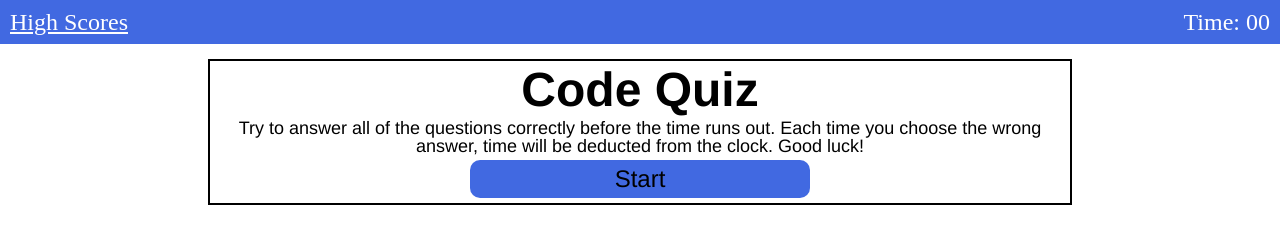
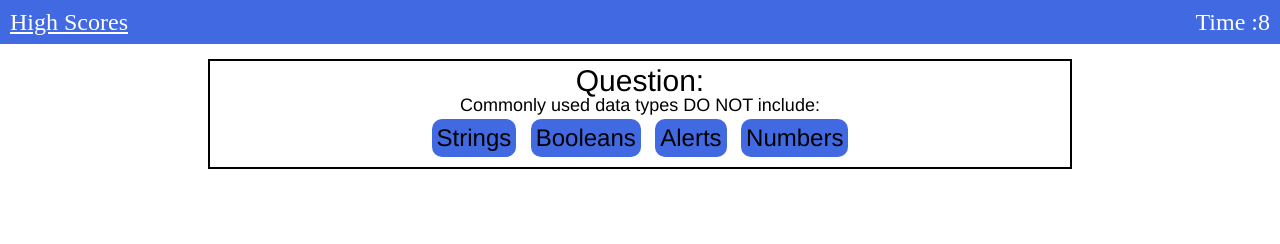
Before and after one commit to RicAdbur/code-quiz, a plain HTML site: page index.html in a window 1280 px wide. Both pictures are taken after a click on the button "Start". Drawn offline with Linux system fonts and the light colour scheme.

Commit message:
event listeners, choice selections, more variables

```diff
--- a/assets/scripts.js
+++ b/assets/scripts.js
@@ -2,16 +2,13 @@
 var highScoreLink = document.getElementById("high-score-link");
 var timer = document.getElementById("timer");
 var startButton = document.getElementById("start-button");
-var choiceButton1 = document.getElementById("choice1")
-var choiceButton2 = document.getElementById("choice2")
-var choiceButton3 = document.getElementById("choice3")
-var choiceButton4 = document.getElementById("choice4")
-var choiceButtons = []
+var choiceButtons = document.querySelectorAll("#user-choices button")
 var scoreDisplay = document.getElementById("score-display");
 var inputInitials = document.getElementById("initials");
 var submitButton = document.getElementById("submit-score-button");
 var feedbackSpan = document.getElementById("feedback")
 var returnButton = document.getElementById("return-button")
+var questionSpan = document.getElementById("question-span")
 
 
 // Defining other global variables
@@ -19,33 +16,34 @@ var time = 10;
 var score = 0;
 var initials = "";
 var completedTime
+var questionIndex = 0;
 
 
 
 // Each question will be stored as an object inside an array
 var questions = [
     {
-        question: "Commonly used data types DO NOT include:",
+        text: "Commonly used data types DO NOT include:",
         choices: ["Strings", "Booleans", "Alerts", "Numbers"],
         answer: "Alerts"
     },
     {
-        question: "The condition in an if / else statement is enclosed within ____.",
+        text: "The condition in an if / else statement is enclosed within ____.",
         choices: ["quotes", "curly brackets", "parentheses", "square brackets"],
         answer: "parentheses"
     },
     {
-        question: "Arrays in Javascript can be used to store ____.",
+        text: "Arrays in Javascript can be used to store ____.",
         choices: ["numbers and strings", "other arrays", "booleans", "all of the above"],
         answer: "all of the above"
     },
     {
-        question: "String values must be enclosed within ____ when being assigned to variables.",
-        choices: ["commas", "curly brackets", "quotes", "parenthesis"],
+        text: "String values must be enclosed within ____ when being assigned to variables.",
+        choices: ["commas", "curly brackets", "quotes", "parentheses"],
         answer: "quotes"
     },
     {
-        question: "A very useful tool for used during development and debugging for printing content to the debugger is:",
+        text: "A very useful tool for used during development and debugging for printing content to the debugger is:",
         choices: ["Javascript", "terminal / bash", "for loops", "console log"],
         answer: "console log"
     },
@@ -53,15 +51,18 @@ var questions = [
 ];
 
 // figuring out notation for traversing objects in arrays
-console.log(questions[0].question);
-console.log(questions[0].choices[0]);
-console.log(questions[0].answer);
+// console.log(questions[0].question);
+// console.log(questions[0].choices[0]);
+// console.log(questions[0].answer);
 
-function getChoices() {
-    for (var i = 0; i < questions.length; i++) {
-        console.log(questions[i].choices)
+function showQuestion() {
+    var question = questions[questionIndex]
+    questionSpan.innerText = question.text
+    for (var i = 0; i < question.choices.length; i++) {
+        choiceButtons[i].innerText = question.choices[i]
     }
 }
+
 
 // Begin pseudocode
 
@@ -69,27 +70,42 @@ function getChoices() {
 // press startButton
 function start() {
     // start timer countdown
-        var timerInterval = setInterval(function() {
+    var timerInterval = setInterval(function () {
+        time--
         timer.innerText = time
-            time--
 
-            if(time === 0) {
+        if (time === 0) {
             clearInterval(timerInterval)
         }
     }, 1000)
     // hide "start-page" and display "questions-page"
     document.getElementById("start-page").classList.add("hidden");
     document.getElementById("questions-page").classList.remove("hidden");
-    }
     // append first question to "question-span"
     // append choices for that question to <ul> beneath "question-span"
+    showQuestion()
+}
+
 // Select a choice
-        // for each user choice, compare with questions[i].answer
-            // if correct
+for (let i = 0; i < choiceButtons.length; i++) {
+    choiceButtons[i].addEventListener("click", function(event) {
+        console.log(event)
+    // check event.target.innerText and compare to innerText of questions[questionIndex].answer
+        if (event.target.innerText === questions[questionIndex].answer.innerText) {
             // append "Correct!" to feedback span
-            // if incorrect
+
+            // increase score value
+
+        } else {
             // append "Incorrect" to feedback span
+            // decrease score value
             // reduce timer remainder by 5 seconds
+
+        }
+        questionIndex++
+        showQuestion()
+    })
+}
     // When all questions are exhausted OR time runs out
         // stop timer
         // hide "questions-page" and display "end-page"
@@ -100,3 +116,5 @@ function getChoices() {
         // append user's initials and quiz score to "highscore-page" from local storage
     // User clicks "return-button"
         // hide "highscores-page" and display "start-page"
+
+startButton.addEventListener("click", start)
--- a/index.html
+++ b/index.html
@@ -12,7 +12,7 @@
 <body>
     <header>
         <a id="high-score-link" href="#">High Scores</a>
-        <span id="time-span">Time: <span id="timer">00</span>
+        <span id="time-span">Time :<span id="timer">00</span>
         </span>
     </header>
 
@@ -27,10 +27,10 @@
             <section id="questions-page" class="hidden">
                 <h2>Question:</h2><span id="question-span">Which choice do you choose?</span>
                 <ul id="user-choices">
-                    <li><button id="Choice 1">Choice 1</button></li>
-                    <li><button id="Choice 2">Choice 2</button></li>
-                    <li><button id="Choice 3">Choice 3</button></li>
-                    <li><button id="Choice 4">Choice 4</button></li>
+                    <li><button>Choice 1</button></li>
+                    <li><button>Choice 2</button></li>
+                    <li><button>Choice 3</button></li>
+                    <li><button>Choice 4</button></li>
                 </ul>
                 <span id="feedback"></span>
 
```
Lines whose indentation alone changed are shown as unchanged.
